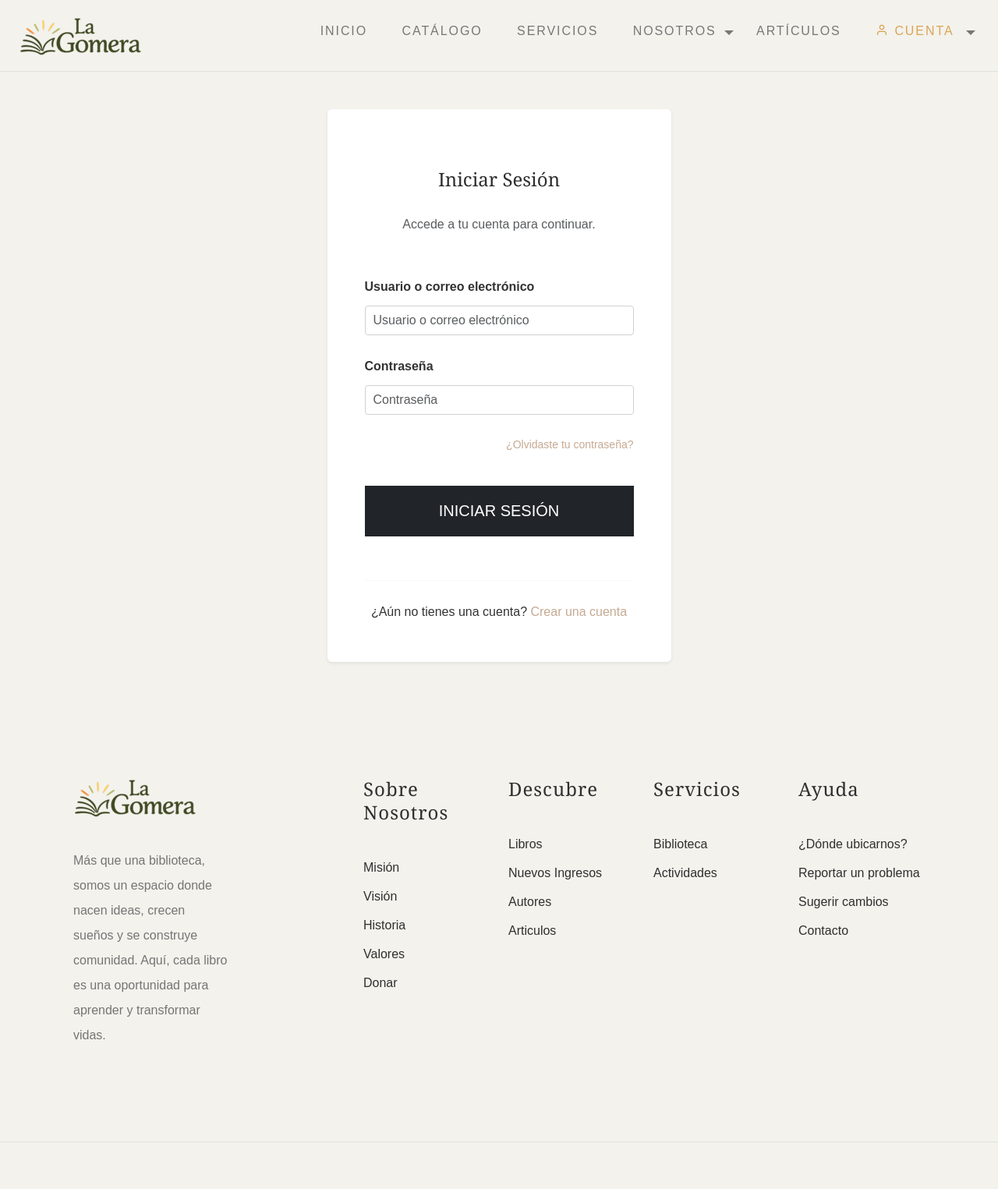
After one commit to AbimaelFranco/Bookstore_La_Gomera, a Django app: page /usuarios/login/ in a window 1280 px wide. The commit adds this page. Shown: the whole page at 78% size. Run offline with Django 5.2, Linux system fonts and the light colour scheme; some web fonts are replaced.

Commit message:
add login template and logic to login and logout

```diff
--- a/templates/base.html
+++ b/templates/base.html
@@ -47,6 +47,30 @@
 
     <main>
 
+        {% if messages %}
+
+            <div class="container mt-4">
+
+                {% for message in messages %}
+
+                    <div class="alert alert-{{ message.tags }} alert-dismissible fade show">
+
+                        {{ message }}
+
+                        <button
+                            type="button"
+                            class="btn-close"
+                            data-bs-dismiss="alert">
+                        </button>
+
+                    </div>
+
+                {% endfor %}
+
+            </div>
+
+        {% endif %}
+
         {% block content %}
         {% endblock %}
 
--- a/templates/partials/header.html
+++ b/templates/partials/header.html
@@ -57,11 +57,78 @@
                                 <a href="#">Artículos</a>
                             </li>
 
-                            <li class="menu-item {% if current_url == 'login' %}active{% endif %}">
+                            <li class="menu-item has-sub {% if current_url == 'login' or current_url == 'registro' or current_url == 'perfil' %}active{% endif %}">
+
                                 <a href="#">
+
                                     <i class="icon icon-user"></i>
-                                    <span>Cuenta</span>
+
+                                    <span>
+
+                                        {% if user.is_authenticated %}
+
+                                            {{ user.first_name }}
+
+                                        {% else %}
+
+                                            Cuenta
+
+                                        {% endif %}
+
+                                    </span>
+
                                 </a>
+
+                                <ul>
+
+                                    {% if user.is_authenticated %}
+
+                                        <li class="{% if current_url == 'perfil' %}active{% endif %}">
+
+                                            <a href="#">
+
+                                                Mi perfil
+
+                                            </a>
+
+                                        </li>
+
+                                        <li>
+
+                                            <a href="{% url 'logout' %}">
+
+                                                Cerrar sesión
+
+                                            </a>
+
+                                        </li>
+
+                                    {% else %}
+
+                                        <li class="{% if current_url == 'login' %}active{% endif %}">
+
+                                            <a href="{% url 'login' %}">
+
+                                                Iniciar sesión
+
+                                            </a>
+
+                                        </li>
+
+                                        <li class="{% if current_url == 'registro' %}active{% endif %}">
+
+                                            <a href="{% url 'registro' %}">
+
+                                                Crear cuenta
+
+                                            </a>
+
+                                        </li>
+
+                                    {% endif %}
+
+                                </ul>
+
                             </li>
 
                         </ul>
--- /dev/null
+++ b/templates/usuarios/login.html
@@ -0,0 +1,127 @@
+{% extends "base.html" %}
+
+{% block content %}
+
+<section class="py-5">
+
+    <div class="container">
+
+        <div class="row justify-content-center">
+
+            <div class="col-lg-5">
+
+                <div class="card shadow-sm border-0">
+
+                    <div class="card-body p-5">
+
+                        <div class="text-center mb-5">
+
+                            <h2>
+
+                                Iniciar sesión
+
+                            </h2>
+
+                            <p class="text-muted">
+
+                                Accede a tu cuenta para continuar.
+
+                            </p>
+
+                        </div>
+
+                        <form method="post">
+
+                            {% csrf_token %}
+
+                            {% if form.non_field_errors %}
+
+                                <div class="alert alert-danger">
+
+                                    {{ form.non_field_errors }}
+
+                                </div>
+
+                            {% endif %}
+
+                            <div class="mb-4">
+
+                                <label class="form-label">
+
+                                    Usuario o correo electrónico
+
+                                </label>
+
+                                {{ form.username }}
+
+                            </div>
+
+                            <div class="mb-3">
+
+                                <label class="form-label">
+
+                                    Contraseña
+
+                                </label>
+
+                                {{ form.password }}
+
+                            </div>
+
+                            <div class="d-flex justify-content-end mb-4">
+
+                                <a
+                                    href="#"
+                                    class="small text-decoration-none">
+
+                                    ¿Olvidaste tu contraseña?
+
+                                </a>
+
+                            </div>
+
+                            <div class="d-grid">
+
+                                <button
+                                    type="submit"
+                                    class="btn btn-dark btn-lg">
+
+                                    Iniciar sesión
+
+                                </button>
+
+                            </div>
+
+                        </form>
+
+                        <hr class="my-4">
+
+                        <div class="text-center">
+
+                            <p class="mb-0">
+
+                                ¿Aún no tienes una cuenta?
+
+                                <a href="{% url 'registro' %}">
+
+                                    Crear una cuenta
+
+                                </a>
+
+                            </p>
+
+                        </div>
+
+                    </div>
+
+                </div>
+
+            </div>
+
+        </div>
+
+    </div>
+
+</section>
+
+{% endblock %}
--- a/usuarios/forms.py
+++ b/usuarios/forms.py
@@ -118,3 +118,25 @@ class RegistroForm(UserCreationForm):
             usuario.save()
 
         return usuario
+
+class LoginForm(forms.Form):
+
+    username = forms.CharField(
+        label="",
+        widget=forms.TextInput(
+            attrs={
+                "class": "form-control",
+                "placeholder": "Usuario o correo electrónico",
+            }
+        ),
+    )
+
+    password = forms.CharField(
+        label="",
+        widget=forms.PasswordInput(
+            attrs={
+                "class": "form-control",
+                "placeholder": "Contraseña",
+            }
+        ),
+    )
--- a/usuarios/urls.py
+++ b/usuarios/urls.py
@@ -6,5 +6,7 @@ from . import views
 urlpatterns = [
 
     path("registro/", views.registro, name="registro"),
+    path("login/", views.iniciar_sesion, name="login"),
+    path("logout/", views.cerrar_sesion, name="logout"),
 
 ]
--- a/usuarios/views.py
+++ b/usuarios/views.py
@@ -1,18 +1,73 @@
 from django.conf import settings
 from django.contrib import messages
 from django.contrib.auth import authenticate, login
+from django.contrib.auth import logout
 from django.core.mail import send_mail
 from django.shortcuts import render, redirect
-
-from .forms import RegistroForm
-
+from .forms import RegistroForm, LoginForm
 from django.core.mail import EmailMultiAlternatives
 from django.template.loader import render_to_string
 from django.utils.html import strip_tags
 from django.urls import reverse
-
 from email.mime.image import MIMEImage
 import os
+
+def iniciar_sesion(request):
+
+    if request.user.is_authenticated:
+        return redirect("catalogo")
+
+    form = LoginForm()
+
+    if request.method == "POST":
+
+        form = LoginForm(request.POST)
+
+        if form.is_valid():
+
+            usuario = form.cleaned_data["username"]
+            password = form.cleaned_data["password"]
+
+            user = authenticate(
+                request,
+                username=usuario,
+                password=password,
+            )
+
+            if user is not None:
+
+                login(request, user)
+
+                messages.success(
+                    request,
+                    f"¡Bienvenido, {user.first_name}!"
+                )
+
+                return redirect("catalogo")
+
+            messages.error(
+                request,
+                "Usuario o contraseña incorrectos."
+            )
+
+    return render(
+        request,
+        "usuarios/login.html",
+        {
+            "form": form
+        },
+    )
+
+def cerrar_sesion(request):
+
+    logout(request)
+
+    messages.info(
+        request,
+        "Has cerrado sesión correctamente."
+    )
+
+    return redirect("login")
 
 
 def registro(request):
```
